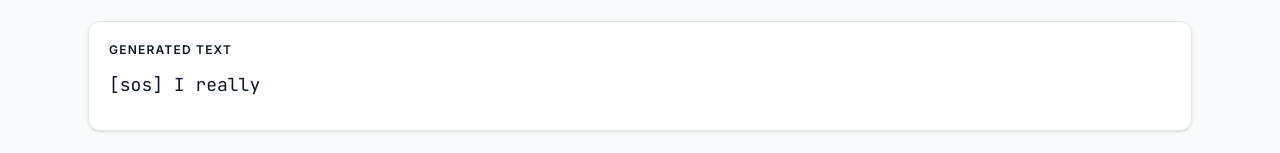
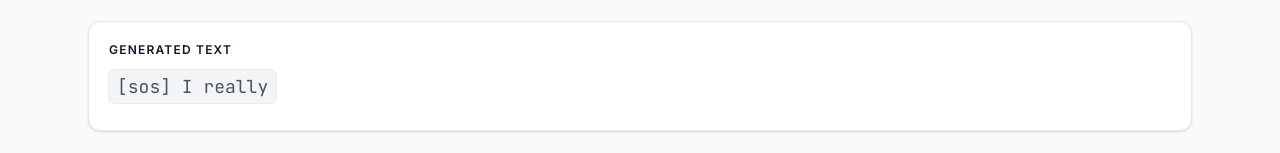
Before and after one commit to AJLozaLab/CAT-demo, a Next.js app: page / in a window 1280 px wide. Shown: the part 414-567 px from the top of the page. Built offline with nearby package versions, Linux system fonts and the light colour scheme.

Commit message:
grey out prefix

```diff
--- a/components/CATDemo.jsx
+++ b/components/CATDemo.jsx
@@ -526,7 +526,9 @@ export default function CATDemo() {
         <div className="bg-white border border-gray-200 rounded-xl p-5 mb-6 shadow-sm">
           <div className="text-xs text-gray-900 uppercase tracking-widest mb-3 font-semibold">Generated text</div>
           <div className="text-lg leading-relaxed font-mono min-h-10 text-gray-900">
-            <span className="text-gray-900">{fixedPrompt}</span>
+            <span className="inline-block rounded-md bg-gray-100 px-2 py-0.5 text-gray-600 ring-1 ring-gray-200/80">
+              {fixedPrompt}
+            </span>
             {playCommittedText ? <ContextText context={playCommittedText} /> : null}
             {live && step && (
               <>
```
